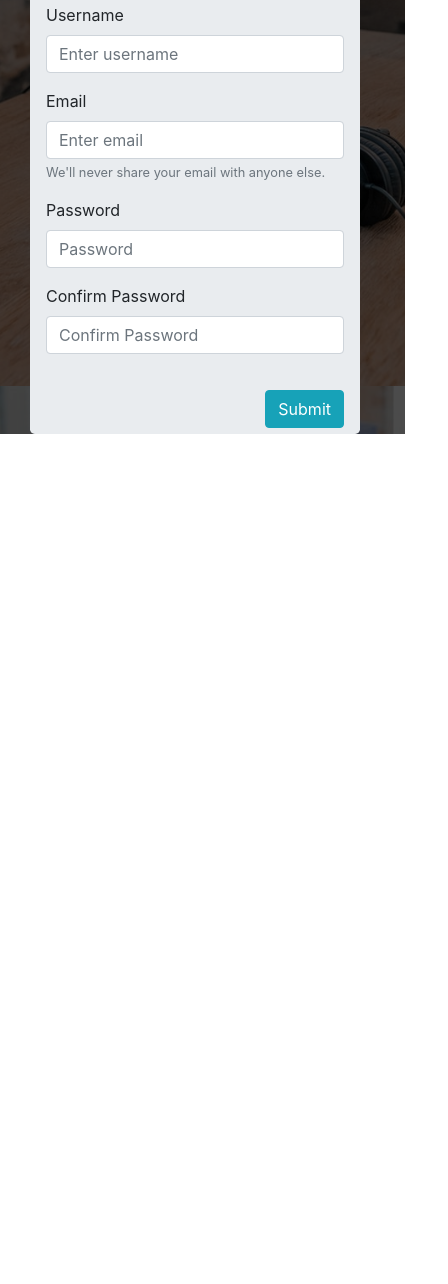
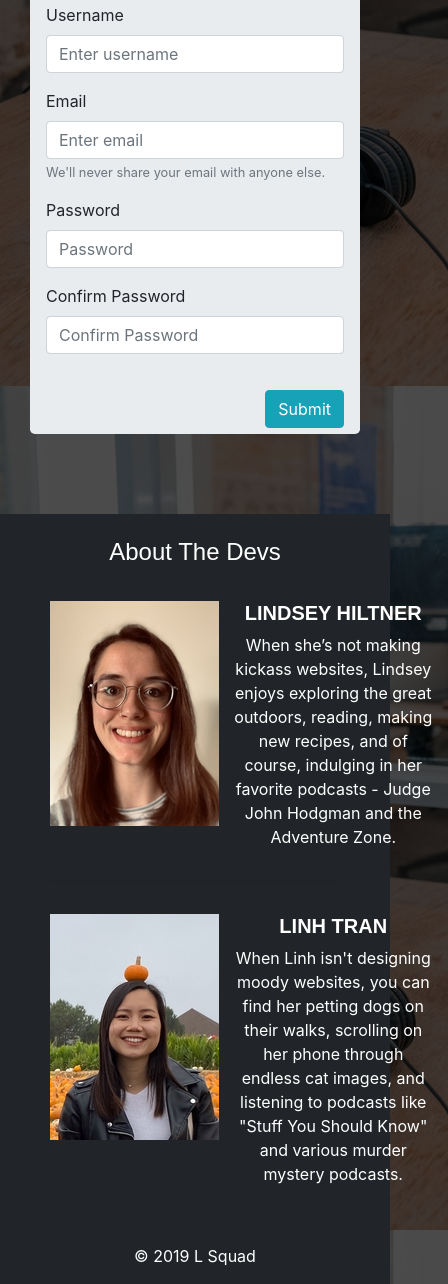
Before and after one commit to tranln025/podfeedr, a website: page views/auth/signup.html in a window 390 px wide. Shown: the part 458-1742 px from the top of the page, 448 px wide, since content can reach past the window. Before the commit the page ends 892 px from the top, so only its background shows below. Drawn offline with nearby package versions, Linux system fonts and the light colour scheme; a web font is replaced by a local one.

Commit message:
Adds responsive footer

```diff
--- a/public/styles/main.css
+++ b/public/styles/main.css
@@ -30,6 +30,10 @@ h1, h2, h3, h4, h5, h6 {
   background-repeat: no-repeat;
   background-attachment: fixed;
 }
+
+/* .nav-and-main {
+  height: 100vh;
+} */
 
 form {
   max-width: 600px;
@@ -196,24 +200,69 @@ a:hover {
   color:white;
 }
 
+/* Footer */
+footer {
+  background-color: #212529;
+  color: white;
+}
+
+.about-us {
+  text-align: center;
+}
+
+.portrait {
+  display: inline-block;
+  padding: 0;
+  max-width: 169px;
+}
+
+.portrait-desc {
+  display: inline-block;
+}
+
+.devs {
+  padding: 10px 50px;
+  display: flex;
+  flex-direction: row;
+  flex-wrap: wrap;
+  align-items: baseline;
+}
+
+.footer-copyright {
+  text-align: center;
+}
+
 /* Responsive */
+@media (min-width: 991.98px) {
+  .nav-and-main {
+    height: 100vh;
+  }
+}
+
 @media (max-width: 991.98px) {
   .hook {
     margin: 50px auto 50px auto;
+  }
+
+  footer {
+    margin-top: 80px;
+  }
+}
+
+@media (max-width: 950px) {
+  .dev {
+    min-width: 397.5px;
   }
 }
 
 @media (max-width: 768px) {
   .favorites-top {
     text-align: center;
+    flex-direction: column;
   }
 
   .border-info {
     right: 0;
-  }
-
-  .favorites-top {
-    flex-direction: column;
   }
 
   .favorites-top .card {
@@ -222,6 +271,10 @@ a:hover {
 
   .favorites-heading {
     margin: 30px 0;
+  }
+
+  .text-center {
+    text-align: left !important;
   }
 }
 
@@ -236,4 +289,8 @@ a:hover {
     caret-color:#17a2b8;
     transition: width 0.4s linear;
   }
+
+  .devs {
+    text-align: center;
+  }
 }
--- a/views/auth/signup.html
+++ b/views/auth/signup.html
@@ -16,11 +16,9 @@
 </head>
 <body class="signup-body">
 
+    <div class="nav-and-main">
         <nav class="navbar navbar-expand navbar-dark bg-dark mb-4 shadow">
             <a class="navbar-brand" href="/signup">Podfeedr</a>
-        <button class="navbar-toggler" type="button" data-toggle="collapse" data-target="#navbarCollapse" aria-controls="navbarCollapse" aria-expanded="false" aria-label="Toggle navigation">
-            <span class="navbar-toggler-icon"></span>
-        </button>
             <div class="collapse navbar-collapse" id="navbarCollapse">
                 <ul class="navbar-nav ml-auto mr-4">
                     <!-- <li class="nav-item">
@@ -65,6 +63,35 @@
                 </div>
             </section>
         </main>
+    </div>
+
+    <footer class="page-footer font-small teal pt-4">
+        <div class="container-fluid text-center text-md-left">
+            <h4 class="about-us">About The Devs</h4>
+            <div class="devs row">
+                <div class="dev col mt-md-0 mt-3">
+                    <div class="dev2 row">
+                    <div class="portrait col"><img src="/images/lindsey.jpg" alt="Lindsey"></div>
+                    <div class="portrait-desc col">
+                        <h5 class="text-uppercase font-weight-bold">Lindsey Hiltner</h5>
+                        <p>When she’s not making kickass websites, Lindsey enjoys exploring the great outdoors, reading, making new recipes, and of course, indulging in her favorite podcasts - Judge John Hodgman and the Adventure Zone.</p>
+                    </div>
+                    </div>
+                </div>
+                <hr class="clearfix w-100 d-md-none pb-3">
+                <div class="dev col mb-md-0 mb-3">
+                    <div class="dev2 row">
+                    <div class="portrait col"><img src="/images/linh.jpg" alt="Linh"></div>
+                    <div class="portrait-desc col">
+                        <h5 class="text-uppercase font-weight-bold">Linh Tran</h5>
+                        <p>When Linh isn't designing moody websites, you can find her petting dogs on their walks, scrolling on her phone through endless cat images, and listening to podcasts like "Stuff You Should Know" and various murder mystery podcasts.</p>
+                    </div>
+                </div>
+                </div>
+            </div>
+        </div>
+        <div class="footer-copyright py-3">© 2019 L Squad</div>
+    </footer>
 
 
     <!-- Boostrap JS -->
```
Also changed, not shown: views/auth/signin.html (+2 -0 lines), public/images/lindsey.jpg (added), public/images/linh.jpg (added), 1 other file. Lines whose indentation alone changed are shown as unchanged.
